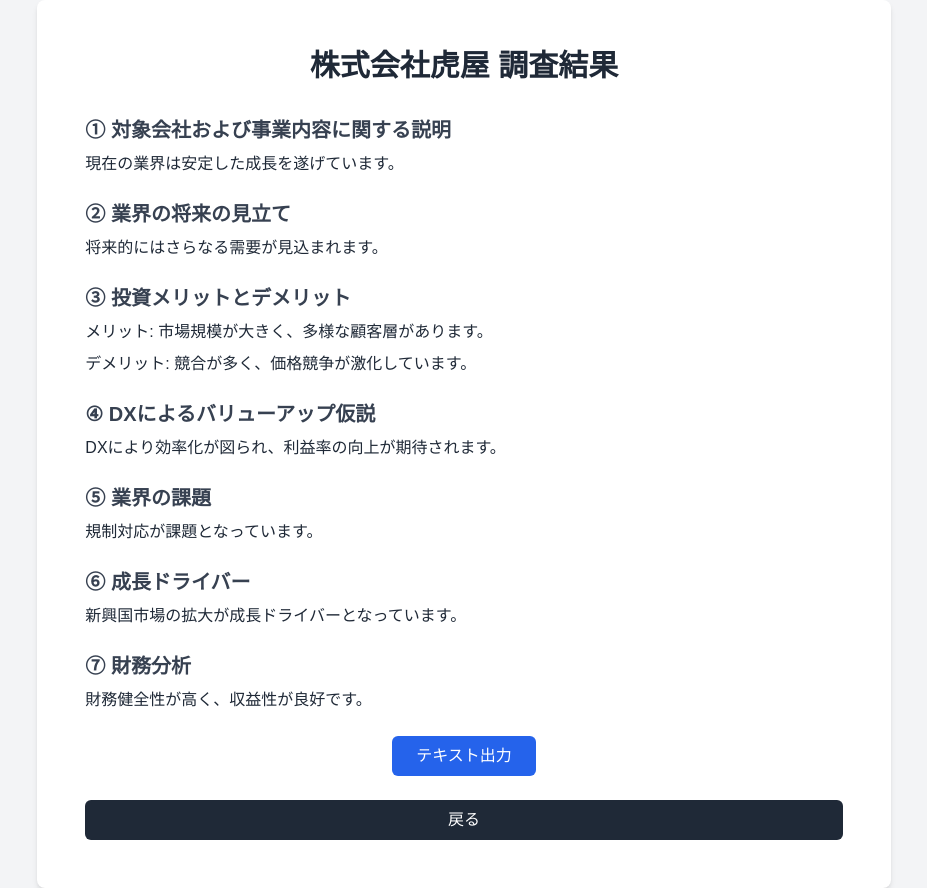
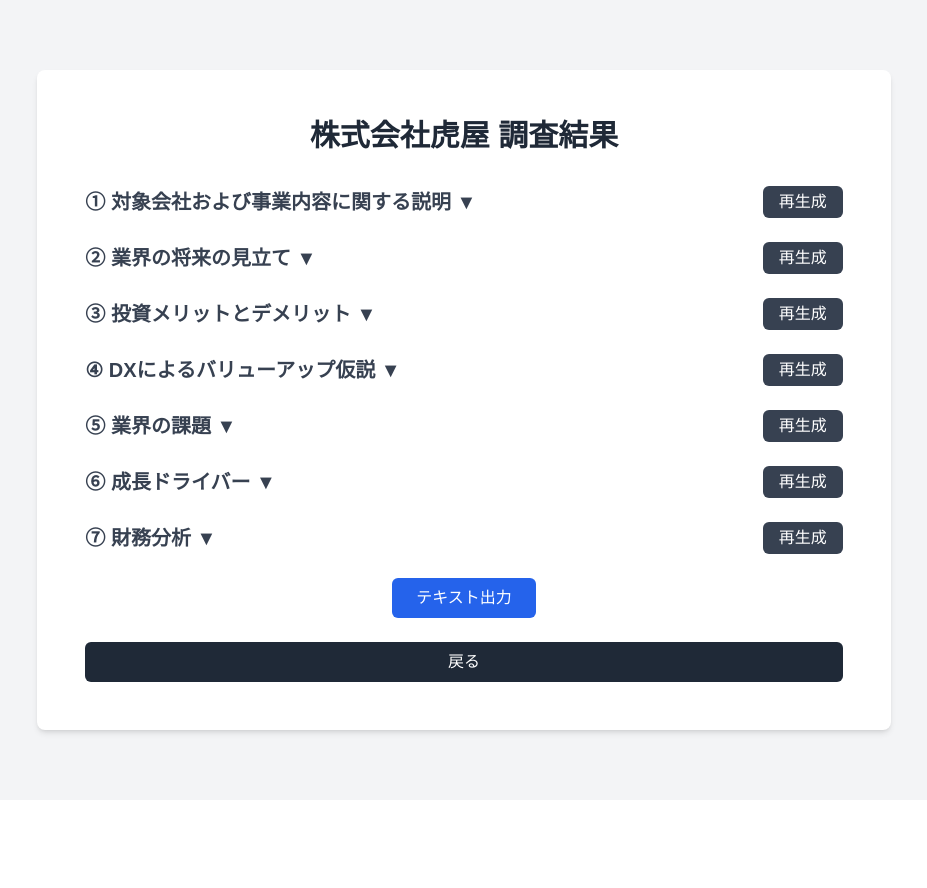
Before and after one commit to Kazuto-Ikeda/local-for-investment-PJ, a Next.js app: page /report in a window 1280 px wide. Shown: the whole page, without its empty margins (176-1103 px from the left). After the commit the page ends 800 px from the top, so only its background shows below. Built offline with nearby package versions, Linux system fonts and the light colour scheme.

Commit message:
rollback output style

```diff
--- a/src/app/report/page.tsx
+++ b/src/app/report/page.tsx
@@ -1,8 +1,8 @@
 "use client";
 
-import { useState, useEffect, Suspense } from 'react';
-import { useSearchParams } from 'next/navigation';
-import Link from 'next/link';
+import { useState, useEffect, Suspense } from "react";
+import { useSearchParams } from "next/navigation";
+import Link from "next/link";
 
 interface IndustryData {
   current_situation: string;
@@ -21,29 +21,13 @@ const ReportPageContent = () => {
   const companyName = searchParams ? searchParams.get("companyName") || "株式会社虎屋" : "株式会社虎屋";
   const selectedIndustry = searchParams.get("selectedIndustry");
 
-  // 売上、EBITDA、NetDebt、EquityValueの取得
-  const revenueCurrent = searchParams.get("revenueCurrent") || "0";
-  const revenueForecast = searchParams.get("revenueForecast") || "0";
-  const ebitdaCurrent = searchParams.get("ebitdaCurrent") || "0";
-  const ebitdaForecast = searchParams.get("ebitdaForecast") || "0";
-  const netDebtCurrent = searchParams.get("netDebtCurrent") || "0";
-  const netDebtForecast = searchParams.get("netDebtForecast") || "0";
-  const equityValueCurrent = searchParams.get("equityValueCurrent") || "0";
-  const equityValueForecast = searchParams.get("equityValueForecast") || "0";
+  // Mock Mode
+  const isMockMode = true;
 
-  // EVの計算
-  const evCurrent = (parseFloat(netDebtCurrent) + parseFloat(equityValueCurrent)).toLocaleString();
-  const evForecast = (parseFloat(netDebtForecast) + parseFloat(equityValueForecast)).toLocaleString();
-
-  // エントリーマルチプルの計算
-  const entryMultipleCurrent = (parseFloat(evCurrent.replace(/,/g, "")) / parseFloat(ebitdaCurrent)).toFixed(1) + "x";
-  const entryMultipleForecast = (parseFloat(evForecast.replace(/,/g, "")) / parseFloat(ebitdaForecast)).toFixed(1) + "x";
-
-  // 業界データのフェッチ
+  // State variables
   const [industryData, setIndustryData] = useState<IndustryData | null>(null);
   const [errorMessage, setErrorMessage] = useState("");
-
-  const isMockMode = true; // モックモードを有効化するフラグ
+  const [expandedSections, setExpandedSections] = useState<string[]>([]); // For toggles
 
   useEffect(() => {
     if (isMockMode) {
@@ -58,8 +42,7 @@ const ReportPageContent = () => {
         financial_analysis: "財務健全性が高く、収益性が良好です。",
         ev_ebitda_median: "8.4倍",
       };
-
-      setIndustryData(mockIndustryData); // モックデータを設定
+      setIndustryData(mockIndustryData);
     } else {
       if (!selectedIndustry) {
         setErrorMessage("業界情報が指定されていません。");
@@ -81,86 +64,72 @@ const ReportPageContent = () => {
     }
   }, [selectedIndustry]);
 
-  // テキスト出力処理
-  const handleTextOutput = async () => {
-    try {
-      const response = await fetch(`${process.env.NEXT_PUBLIC_BACKEND_URL}/generate-report`, {
-        method: "POST",
-        headers: {
-          "Content-Type": "application/json",
-        },
-        body: JSON.stringify({
-          companyName,
-          industry: selectedIndustry,
-          revenueCurrent,
-          revenueForecast,
-          ebitdaCurrent,
-          ebitdaForecast,
-          netDebtCurrent,
-          netDebtForecast,
-          equityValueCurrent,
-          equityValueForecast,
-        }),
-      });
+  const handleToggle = (section: string) => {
+    setExpandedSections((prev) =>
+      prev.includes(section) ? prev.filter((s) => s !== section) : [...prev, section]
+    );
+  };
 
-      if (!response.ok) {
-        throw new Error("Failed to generate report.");
-      }
+  const handleRegenerate = (section: string) => {
+    alert(`${section} の再生成がリクエストされました。`); // Replace with actual regeneration logic
+  };
 
-      const result = await response.json();
-      alert(`レポート生成が完了しました: ${result.message}`);
-    } catch (error) {
-      console.error("Error generating report:", error);
-      alert("レポート生成に失敗しました。");
-    }
-  };
+  const sections = [
+    { title: "① 対象会社および事業内容に関する説明", key: "current_situation" },
+    { title: "② 業界の将来の見立て", key: "future_outlook" },
+    { title: "③ 投資メリットとデメリット", key: "investment_advantages", subKeys: ["investment_disadvantages"] },
+    { title: "④ DXによるバリューアップ仮説", key: "value_up_hypothesis" },
+    { title: "⑤ 業界の課題", key: "industry_challenges" },
+    { title: "⑥ 成長ドライバー", key: "growth_drivers" },
+    { title: "⑦ 財務分析", key: "financial_analysis" },
+  ];
 
   return (
     <div className="min-h-screen bg-gray-100 flex items-center justify-center">
       <div className="bg-white p-12 rounded-lg shadow-md w-2/3">
         <h1 className="text-3xl font-bold mb-8 text-gray-800 text-center">{companyName} 調査結果</h1>
 
-        {/* エラーメッセージの表示 */}
         {errorMessage && <p className="text-red-600 mb-4">{errorMessage}</p>}
 
         {industryData && (
           <>
-            <div className="mb-6">
-              <h2 className="text-xl font-bold text-gray-700">① 対象会社および事業内容に関する説明</h2>
-              <p className="text-base text-gray-800 mt-2">{industryData.current_situation}</p>
-            </div>
-            <div className="mb-6">
-              <h2 className="text-xl font-bold text-gray-700">② 業界の将来の見立て</h2>
-              <p className="text-base text-gray-800 mt-2">{industryData.future_outlook}</p>
-            </div>
-            <div className="mb-6">
-              <h2 className="text-xl font-bold text-gray-700">③ 投資メリットとデメリット</h2>
-              <p className="text-base text-gray-800 mt-2">メリット: {industryData.investment_advantages}</p>
-              <p className="text-base text-gray-800 mt-2">デメリット: {industryData.investment_disadvantages}</p>
-            </div>
-            <div className="mb-6">
-              <h2 className="text-xl font-bold text-gray-700">④ DXによるバリューアップ仮説</h2>
-              <p className="text-base text-gray-800 mt-2">{industryData.value_up_hypothesis}</p>
-            </div>
-            <div className="mb-6">
-              <h2 className="text-xl font-bold text-gray-700">⑤ 業界の課題</h2>
-              <p className="text-base text-gray-800 mt-2">{industryData.industry_challenges}</p>
-            </div>
-            <div className="mb-6">
-              <h2 className="text-xl font-bold text-gray-700">⑥ 成長ドライバー</h2>
-              <p className="text-base text-gray-800 mt-2">{industryData.growth_drivers}</p>
-            </div>
-            <div className="mb-6">
-              <h2 className="text-xl font-bold text-gray-700">⑦ 財務分析</h2>
-              <p className="text-base text-gray-800 mt-2">{industryData.financial_analysis}</p>
-            </div>
+            {sections.map((section) => (
+              <div key={section.key} className="mb-6">
+                <div className="flex justify-between items-center">
+                  <h2
+                    className="text-xl font-bold text-gray-700 cursor-pointer"
+                    onClick={() => handleToggle(section.key)}
+                  >
+                    {section.title} {expandedSections.includes(section.key) ? "▲" : "▼"}
+                  </h2>
+                  <button
+                    className="bg-gray-700 text-white py-1 px-4 rounded-md hover:bg-gray-800"
+                    onClick={() => handleRegenerate(section.title)}
+                  >
+                    再生成
+                  </button>
+                </div>
+                {expandedSections.includes(section.key) && (
+                  <div className="mt-2">
+                    <p className="text-base text-gray-800">
+                      {industryData[section.key as keyof IndustryData]}
+                      {section.subKeys?.map((subKey) => (
+                        <span key={subKey} className="block mt-2">
+                          {industryData[subKey as keyof IndustryData]}
+                        </span>
+                      ))}
+                    </p>
+                  </div>
+                )}
+              </div>
+            ))}
           </>
         )}
 
         <div className="text-center mt-6">
           <button
             className="bg-blue-600 text-white py-2 px-6 rounded-md hover:bg-blue-700"
-            onClick={handleTextOutput}
+            onClick={() => alert("テキスト出力処理が呼び出されました。")}
           >
             テキスト出力
           </button>
```
